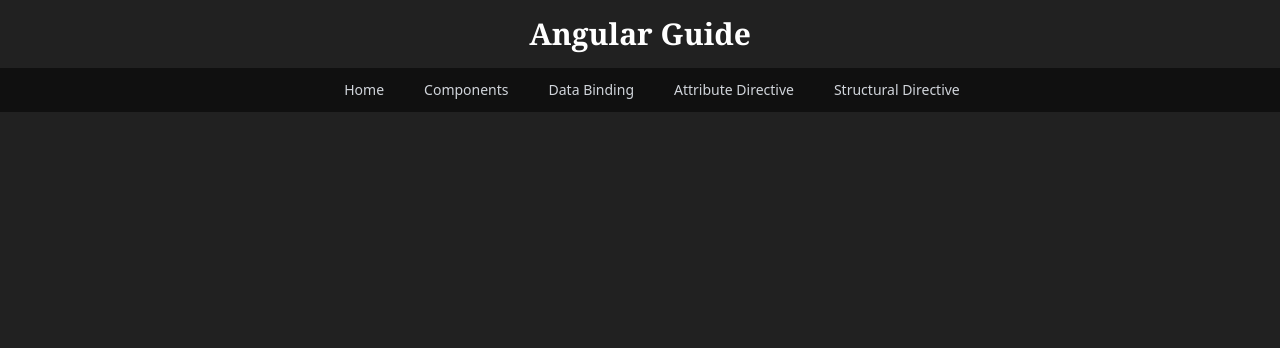
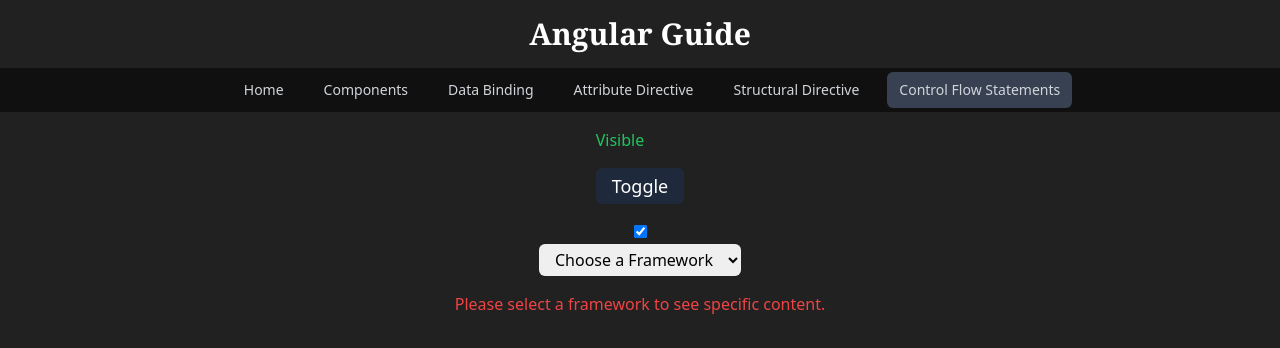
Before and after one commit to nithinK-142/angular-guide, an Angular app: page /control-flow-statements in a window 1280 px wide. Before the commit this address led to /. Shown: the top 348 px of the page. Built offline with nearby package versions, Linux system fonts and the light colour scheme.

Commit message:
add: control flow statements.

```diff
--- a/src/app/app.component.ts
+++ b/src/app/app.component.ts
@@ -29,6 +29,7 @@
     { title: 'Data Binding', link: 'data-binding' },
     { title: 'Attribute Directive', link: 'directive/attribute-directive' },
     { title: 'Structural Directive', link: 'directive/structural-directive' },
+    { title: 'Control Flow Statements', link: 'control-flow-statements' },
   ];
 
   constructor(private router: Router) {}
@@ -38,7 +39,6 @@
       .pipe(filter((event) => event instanceof NavigationEnd))
       .subscribe(() => {
         this.currentRoute = this.router.url;
-        console.log(this.currentRoute);
       });
   }
 }
--- a/src/app/app.routes.ts
+++ b/src/app/app.routes.ts
@@ -3,6 +3,7 @@
 import { DataBindingComponent } from '../components/data-binding/data-binding.component';
 import { AttributeDirComponent } from '../components/directive/attribute-dir/attribute-dir.component';
 import { StructuralDirComponent } from '../components/directive/structural-dir/structural-dir.component';
+import { ControlFlowStatementsComponent } from '../components/control-flow-statements/control-flow-statements.component';
 
 export const routes: Routes = [
   {
@@ -21,4 +22,8 @@
     path: 'directive/structural-directive',
     component: StructuralDirComponent,
   },
+  {
+    path: 'control-flow-statements',
+    component: ControlFlowStatementsComponent,
+  },
 ];
--- /dev/null
+++ b/src/components/control-flow-statements/control-flow-statements.component.html
@@ -0,0 +1,56 @@
+<div class="flex flex-col justify-center items-center">
+  <div class="space-y-4 m-4">
+    @if(isVisible){
+    <p class="text-green-500">Visible</p>
+    }@else{
+    <p class="text-green-500">Invisible</p>
+    }
+    <button
+      (click)="toggleVisibility()"
+      class="px-4 py-1 rounded-md text-lg bg-slate-800"
+    >
+      Toggle
+    </button>
+  </div>
+
+  <div>
+    <input type="checkbox" [(ngModel)]="isVisible" />
+  </div>
+
+  <select
+    class="text-black px-3 py-1 rounded-md"
+    [(ngModel)]="selectedFramework"
+  >
+    <option value="">Choose a Framework</option>
+    @for (framework of frameworks; track $index) {
+    <option [value]="framework">
+      {{ framework }}
+    </option>
+    }
+  </select>
+
+  <div class="mt-4">
+    @if (selectedFramework()) { @switch (selectedFramework()) { @case
+    ('Angular') {
+    <p class="text-green-500">
+      You selected Angular. Here's some Angular-specific content.
+    </p>
+    } @case ('React') {
+    <p class="text-green-500">
+      You selected React. Here's some React-specific content.
+    </p>
+    } @case ('Vue') {
+    <p class="text-green-500">
+      You selected Vue. Here's some Vue-specific content.
+    </p>
+    } @default {
+    <p class="text-red-500">
+      Selected framework has no specific content available.
+    </p>
+    } } } @else {
+    <p class="text-red-500">
+      Please select a framework to see specific content.
+    </p>
+    }
+  </div>
+</div>
--- /dev/null
+++ b/src/components/control-flow-statements/control-flow-statements.component.ts
@@ -0,0 +1,27 @@
+import { Component, signal } from '@angular/core';
+import { FormsModule } from '@angular/forms';
+
+@Component({
+  selector: 'app-control-flow-statements',
+  standalone: true,
+  imports: [FormsModule],
+  templateUrl: './control-flow-statements.component.html',
+})
+export class ControlFlowStatementsComponent {
+  isVisible: boolean = true;
+  selectedFramework = signal<string>('');
+
+  frameworks: string[] = [
+    'Angular',
+    'React',
+    'Next',
+    'Vue',
+    'Svelte',
+    'Astro',
+    'Solid',
+  ];
+
+  toggleVisibility() {
+    this.isVisible = !this.isVisible;
+  }
+}
```
Also changed, not shown: 1 other file (tests, documents, lock files or other folders).
